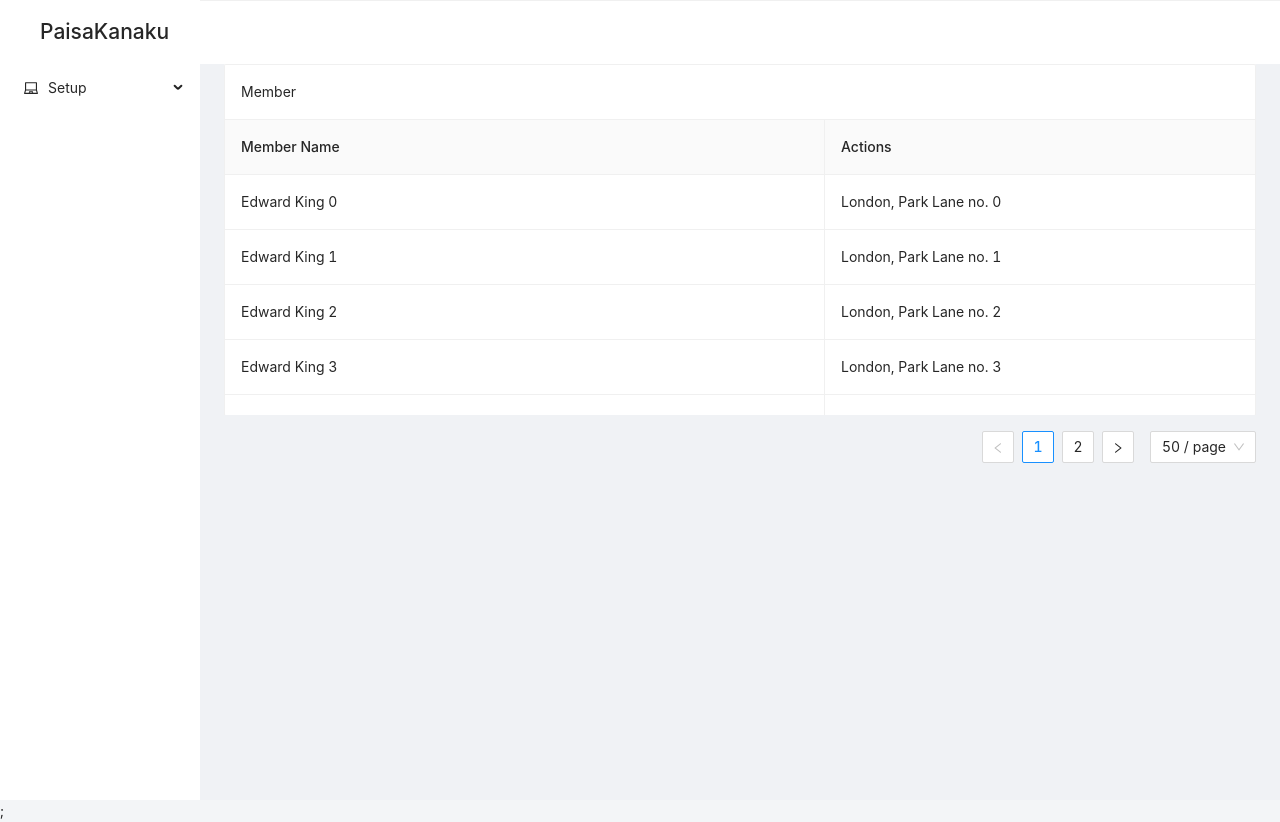
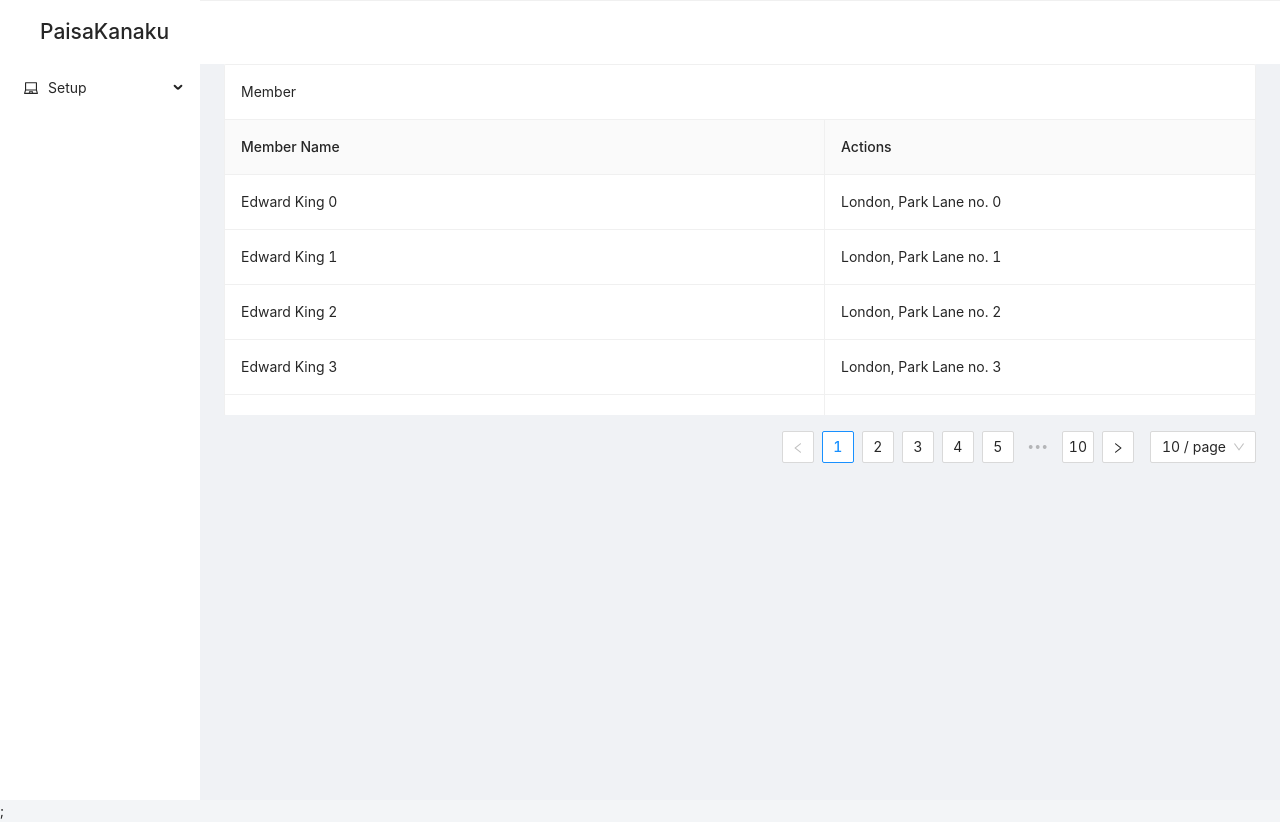
Before and after one commit to Praga-Dev/Paisa-Kanaku, a React (Create React App) app in the folder UI/paisa-kanaku/: page /member in a window 1280 px wide. Built offline with nearby package versions, Linux system fonts and the light colour scheme.

Commit message:
Pagination size change

```diff
--- a/UI/paisa-kanaku/src/components/shared/table/PKTable.js
+++ b/UI/paisa-kanaku/src/components/shared/table/PKTable.js
@@ -13,7 +13,7 @@ const PKTable = (props) => {
         bordered
         title={props.title}
         pagination={{
-          pageSize: 50,
+          pageSize: 10,
         }}
         scroll={{
           y: 240,
```
